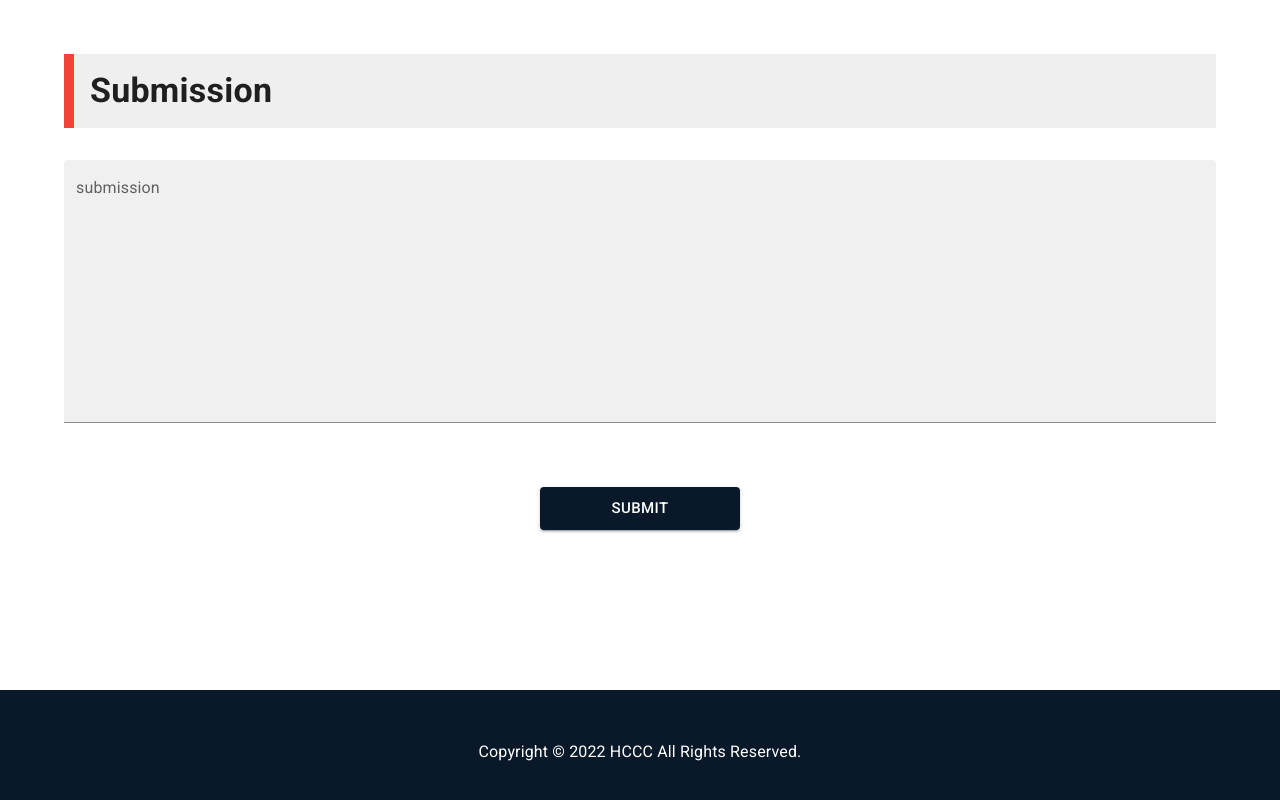
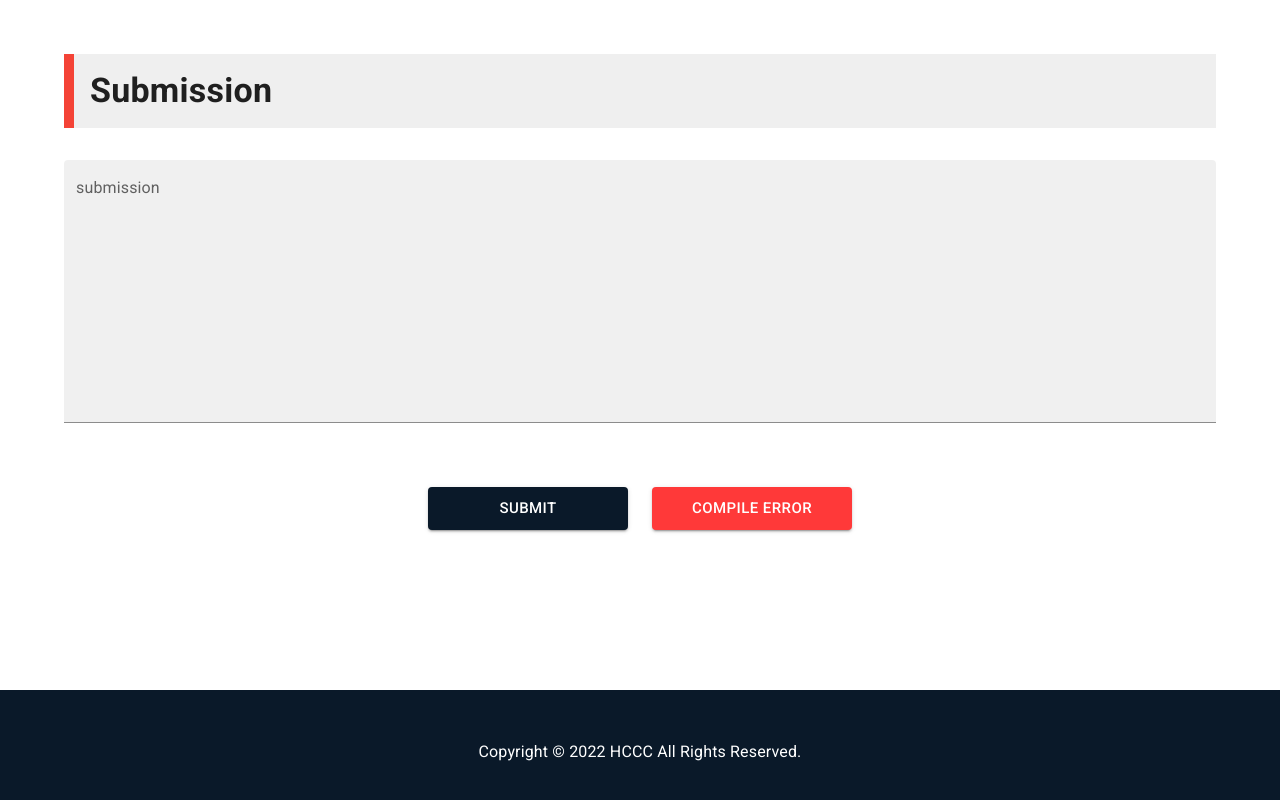
Before and after one commit to HumanCCompilerContest/Human-C-Compiler-Contest_frontend, a Next.js app: page /problems/1 in a window 1280 px wide. Shown: the part 1632-2432 px from the top of the page. Built offline with nearby package versions, Linux system fonts and the light colour scheme.

Commit message:
add CE button

```diff
--- a/src/features/types/index.ts
+++ b/src/features/types/index.ts
@@ -71,4 +71,5 @@ export type SubmissionJoinedUserListResponse = ResponseBase & {
 
 export type SubmissionPost = {
   asm: string
+  isCE: boolean
 }
--- a/src/pages/problems/[id].tsx
+++ b/src/pages/problems/[id].tsx
@@ -46,6 +46,23 @@ const Problem = () => {
     setIsPostLoading(true)
     const res = await requestSubmission(Number(id), {
       asm: data.asm,
+      isCE: false,
+    })
+    setIsPostLoading(false)
+
+    if (res.status === 'ng') {
+      setErrorMessage(res.errorMessage)
+      return
+    }
+
+    router.push(`/submissions/${res.submission.id}/`)
+  }
+
+  const handleCEClick = async () => {
+    setIsPostLoading(true)
+    const res = await requestSubmission(Number(id), {
+      asm: '',
+      isCE: true,
     })
     setIsPostLoading(false)
 
@@ -149,6 +166,22 @@ const Problem = () => {
               >
                 Submit
               </Button>
+              <Button
+                variant='contained'
+                size='large'
+                sx={{
+                  width: '200px',
+                  backgroundColor: '#ff3939',
+                  ml: '1.5rem',
+                  '&:hover': {
+                    backgroundColor: '#ff3939',
+                    opacity: 0.8,
+                  },
+                }}
+                onClick={handleCEClick}
+              >
+                Compile Error
+              </Button>
             </Box>
           </Box>
         </Box>
```
Also changed, not shown: src/components/atoms/Switch.tsx (added, +54 -0 lines).
